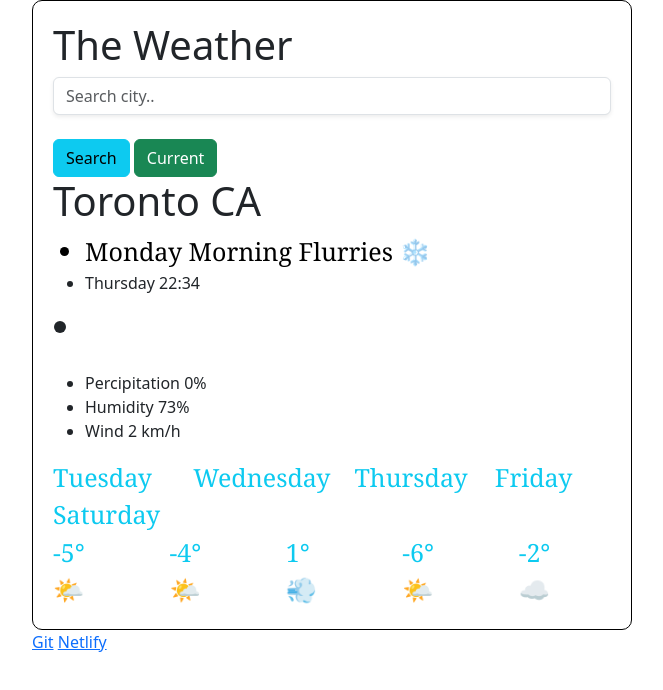
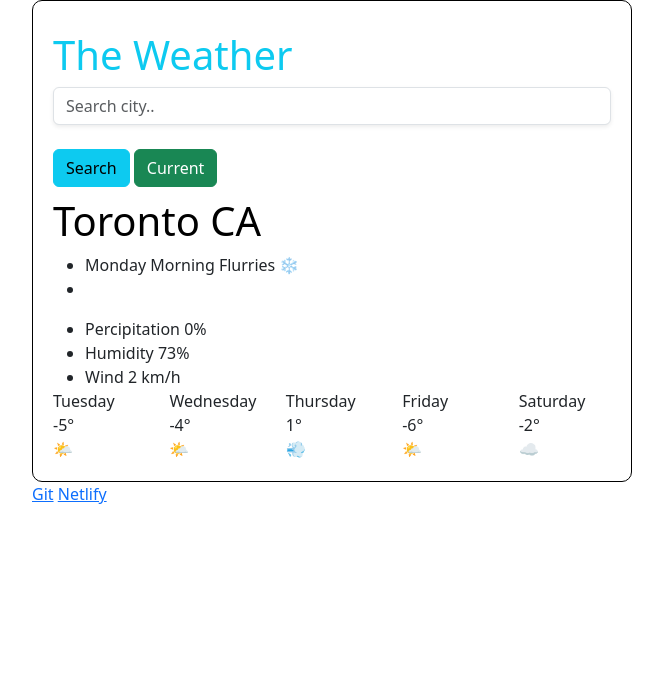
Before and after one commit to nooraabdou/weather-app, a plain HTML site: page index.html in a window 1280 px wide. Shown: the whole page, without its empty margins (50-713 px from the left). Drawn offline with nearby package versions, Linux system fonts and the light colour scheme.

Commit message:
html adjustments and css updates

```diff
--- a/index.html
+++ b/index.html
@@ -3,13 +3,13 @@
   <head>
     <title>Weather App</title>
     <meta charset="UTF-8" />
-    <link rel="stylesheet" href="src/style.css" />
     <link
       href="https://cdn.jsdelivr.net/npm/bootstrap@5.3.0-alpha1/dist/css/bootstrap.min.css"
       rel="stylesheet"
       integrity="sha384-GLhlTQ8iRABdZLl6O3oVMWSktQOp6b7In1Zl3/Jr59b6EGGoI1aFkw7cmDA6j6gD"
       crossorigin="anonymous"
     />
+    <link rel="stylesheet" href="src/style.css" />
     <script src="https://unpkg.com/axios@1.1.2/dist/axios.min.js"></script>
   </head>
 
@@ -30,14 +30,13 @@
           <button type="button" class="btn btn-success">Current</button>
         </form>
 
-        <h1 id="city">Toronto CA</h1>
+        <h1 id="city" class="city">Toronto CA</h1>
         <ul>
           <li class="day">Monday Morning Flurries ❄️</li>
-          <li id="dates"></li>
           <li id="degree" class="degree"></li>
         </ul>
         <div class="col-6">
-          <ul>
+          <ul class="extras">
             <li>Percipitation 0%</li>
             <li>Humidity 73%</li>
             <li>Wind 2 km/h</li>
--- a/src/style.css
+++ b/src/style.css
@@ -10,22 +10,11 @@ h1 {
   color: #0dcaf0;
   margin-top: 10px;
 }
+
 .city {
-  font-family: Georgia, " Times New Roman ", Times, serif;
-  font-size: 25px;
-  text-align: center;
-}
-.day {
-  font-family: Georgia, "Times New Roman", Times, serif;
-  font-size: 25px;
   color: black;
 }
-.degree {
-  font-size: 40px;
-  font-family: Verdana, Geneva, Tahoma, sans-serif;
+.extras {
+  display: block;
+  margin: 0 auto;
 }
-.row {
-  font-family: Georgia, "Times New Roman", Times, serif;
-  font-size: 25px;
-  color: #0dcaf0;
-}
```
